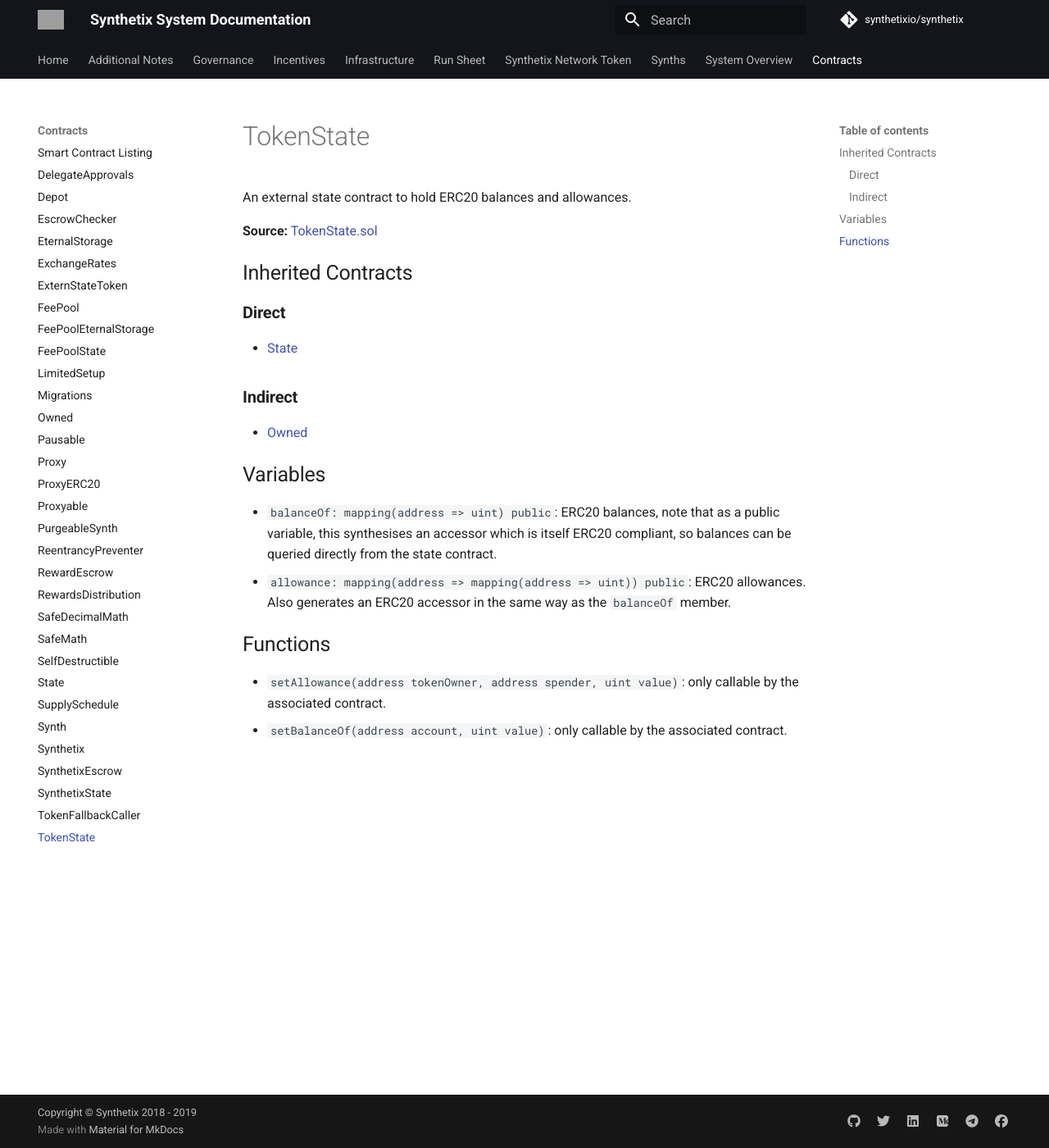
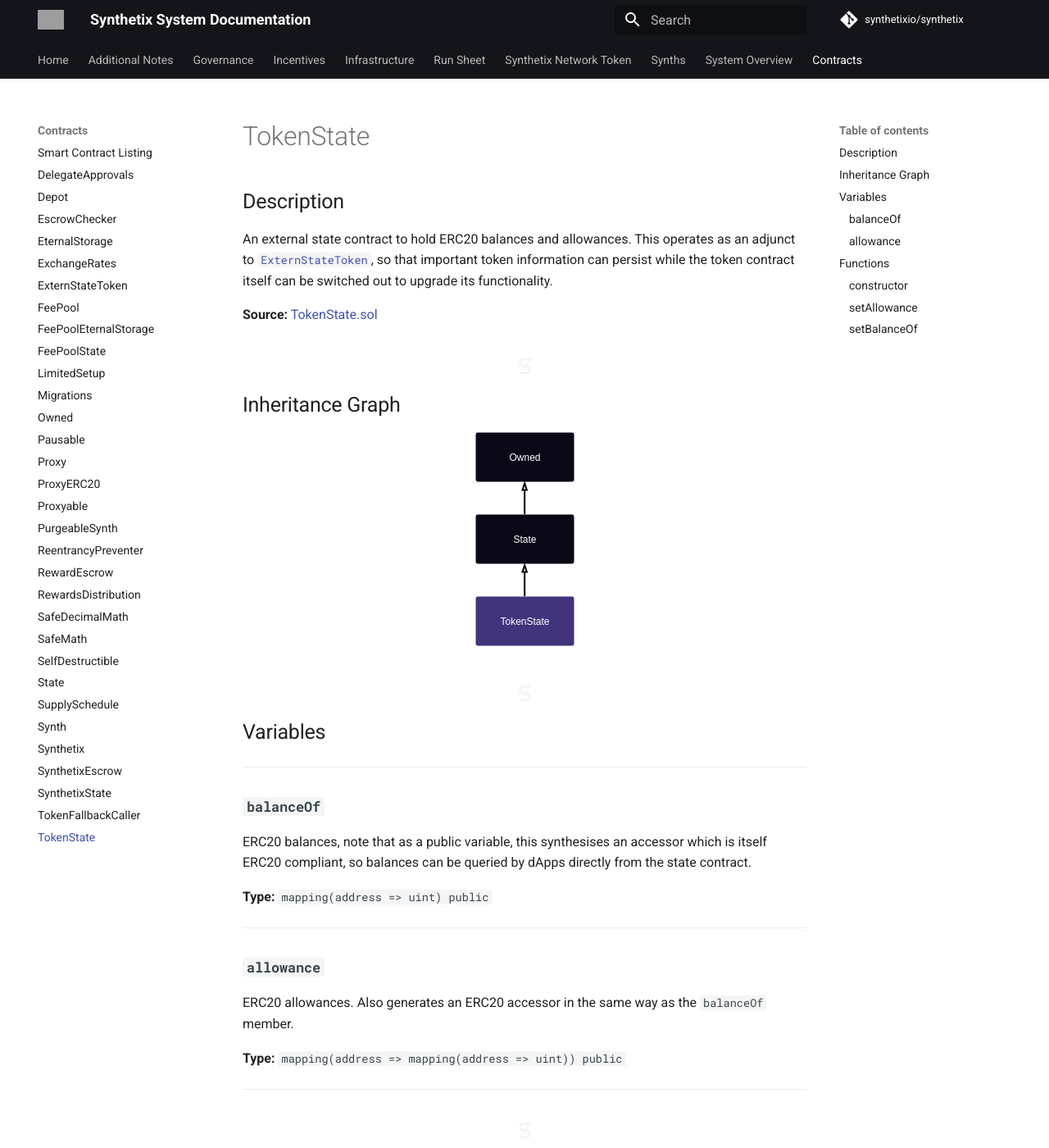
Before and after one commit to Synthetixio/synthetix, an MkDocs documentation site: the page built from docs/contracts/TokenState.md, in a window 1280 px wide and 1400 px high. Shown: the whole window at 82% size. Built offline with MkDocs 1.6.1 and Material for MkDocs 9.7.7, drawn with Linux system fonts in a browser that asks for light colours; comment, search, counter and statistics services are not loaded; some of the changed text lies outside the part shown; grey boxes are pictures that could not be loaded.

Commit message:
TokenState

```diff
--- a/docs/contracts/TokenState.md
+++ b/docs/contracts/TokenState.md
@@ -1,25 +1,90 @@
 # TokenState
 
-An external state contract to hold ERC20 balances and allowances.
+## Description
+
+An external state contract to hold ERC20 balances and allowances. This operates as an adjunct to [`ExternStateToken`](ExternStateToken.md), so that important token information can persist while the token contract itself can be switched out to upgrade its functionality.
 
 **Source:** [TokenState.sol](https://github.com/Synthetixio/synthetix/blob/master/contracts/TokenState.sol)
 
-## Inherited Contracts
+<section-sep />
 
-### Direct
+## Inheritance Graph
 
-* [State](State.md)
+<inheritance-graph>
+    ![TokenState inheritance graph](../img/graphs/TokenState.svg)
+</inheritance-graph>
 
-### Indirect
-
-* [Owned](Owned.md)
+<section-sep />
 
 ## Variables
 
-* `balanceOf: mapping(address => uint) public`: ERC20 balances, note that as a public variable, this synthesises an accessor which is itself ERC20 compliant, so balances can be queried directly from the state contract.
-* `allowance: mapping(address => mapping(address => uint)) public`: ERC20 allowances. Also generates an ERC20 accessor in the same way as the `balanceOf` member.
+---
+
+### `balanceOf`
+
+ERC20 balances, note that as a public variable, this synthesises an accessor which is itself ERC20 compliant, so balances can be queried by dApps directly from the state contract.
+
+**Type:** `mapping(address => uint) public`
+
+---
+
+### `allowance`
+
+ERC20 allowances. Also generates an ERC20 accessor in the same way as the `balanceOf` member.
+
+**Type:** `mapping(address => mapping(address => uint)) public`
+
+---
+
+<section-sep />
 
 ## Functions
 
-* `setAllowance(address tokenOwner, address spender, uint value)`: only callable by the associated contract.
-* `setBalanceOf(address account, uint value)`: only callable by the associated contract.
+---
+
+### `constructor`
+
+Initialises the inherited [`State`](State.md) instance.
+
+???+ example "Details"
+    **Signature**
+
+    `constructor(address _owner, address _associatedContract) public`
+
+    **Superconstructors**
+
+    * [`State(_owner, _associatedContract)`](State.md#constructor)
+
+---
+
+### `setAllowance`
+
+Sets the token allowance granted to the `spender` by the `tokenOwner`.
+
+???+ example "Details"
+    **Signature**
+
+    `setAllowance(address tokenOwner, address spender, uint value) external`
+
+    **Modifiers**
+
+    * [`State.onlyAssociatedContract`](State.md#onlyassociatedcontract)
+
+---
+
+### `setBalanceOf`
+
+Sets the balance of the specified account.
+
+???+ example "Details"
+    **Signature**
+
+    `setBalanceOf(address account, uint value)`
+
+    **Modifiers**
+
+    * [`State.onlyAssociatedContract`](State.md#onlyassociatedcontract)
+
+---
+
+<section-sep />
```
Also changed, not shown: docs/img/graphs/TokenState.svg (added), 1 other file.
